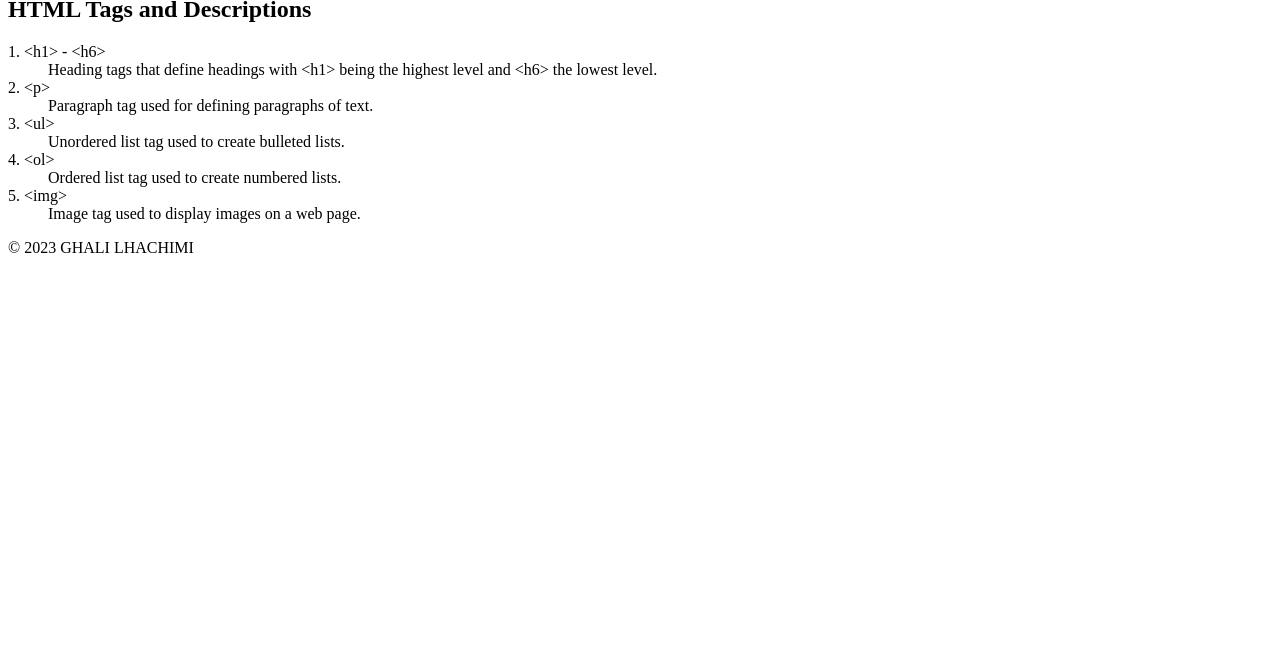
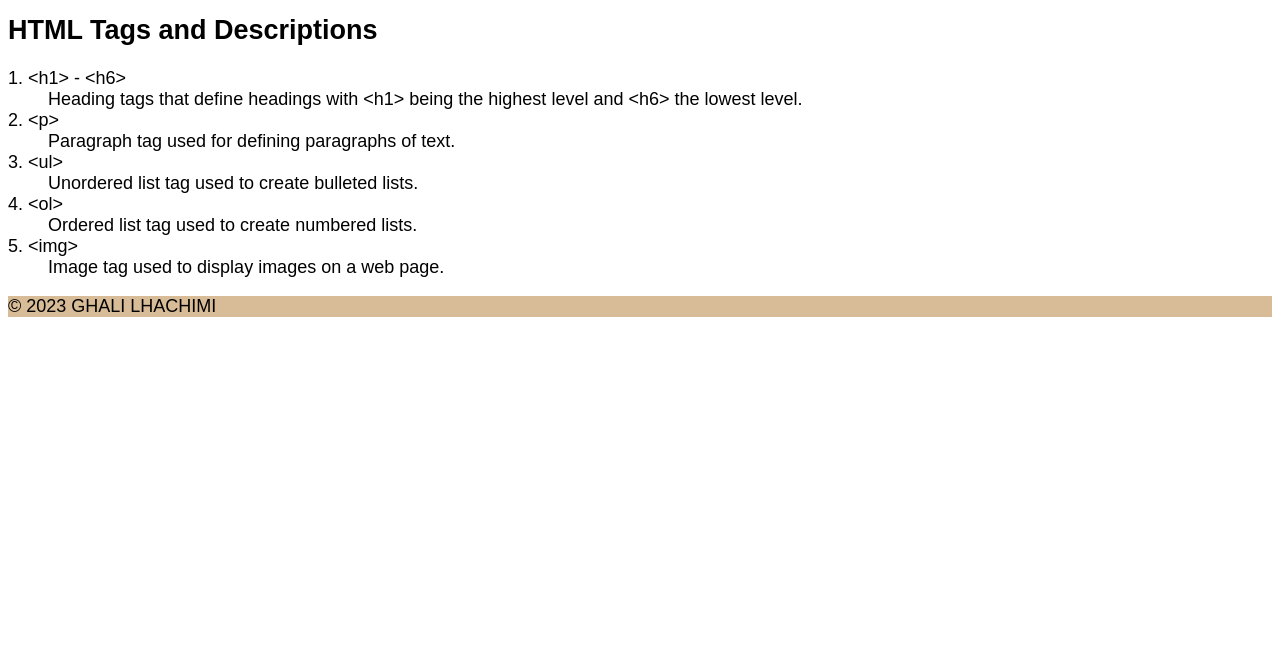
Before and after one commit to lhac0002/lhac0002.github.io, a plain HTML site: page html-assignment/notes.html in a window 1280 px wide. Shown: the part 140-800 px from the top of the page. Drawn offline with Linux system fonts and the light colour scheme.

Commit message:
adds css link to notes.html

```diff
--- a/html-assignment/notes.html
+++ b/html-assignment/notes.html
@@ -1,7 +1,9 @@
 <!DOCTYPE html>
 <html>
 <head>
+    <meta charset="UTF-8">
     <title>Notes</title>
+    <link href="css/main.css" rel="stylesheet">
 </head>
 <body>
     <header>
```
